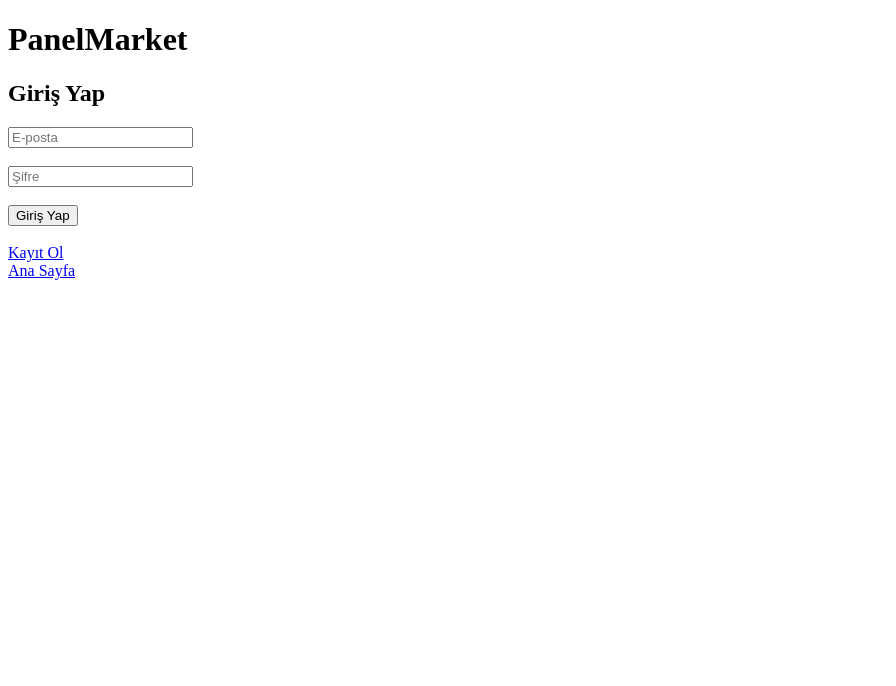
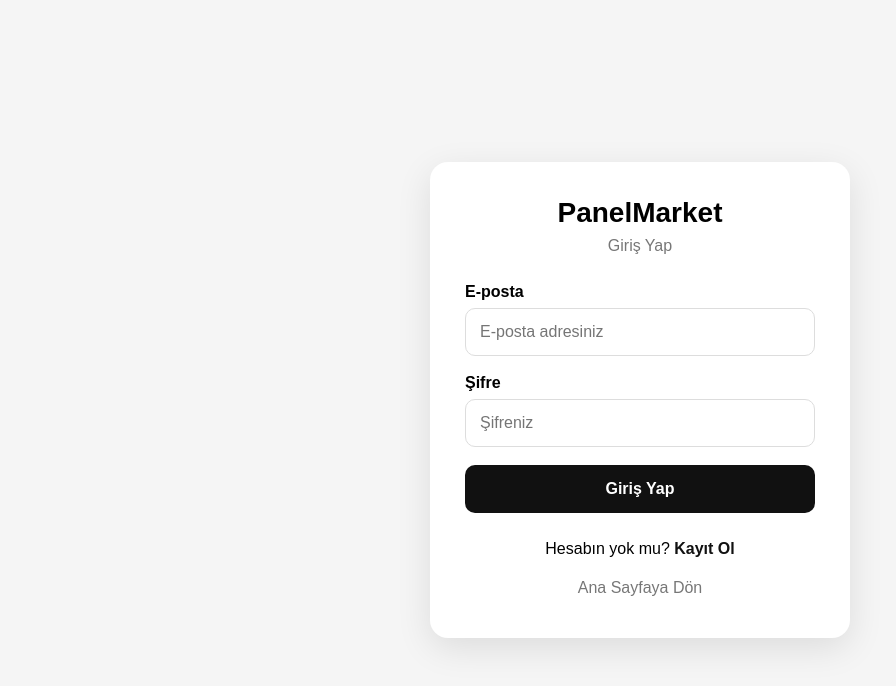
Before and after one commit to gsgs0404900-star/panelmarket-project, a website: page login.html in a window 1280 px wide. Shown: the whole page, without its empty margins (0-896 px from the left). Drawn offline with Linux system fonts and the light colour scheme.

Commit message:
Update login.html

```diff
--- a/login.html
+++ b/login.html
@@ -4,27 +4,144 @@
   <meta charset="UTF-8">
   <meta name="viewport" content="width=device-width, initial-scale=1.0">
   <title>Giriş Yap - PanelMarket</title>
+
+  <style>
+    * {
+      box-sizing: border-box;
+    }
+
+    body {
+      margin: 0;
+      min-height: 100vh;
+      display: flex;
+      align-items: center;
+      justify-content: center;
+      background: #f5f5f5;
+      font-family: Arial, Helvetica, sans-serif;
+    }
+
+    .box {
+      width: 100%;
+      max-width: 420px;
+      margin: 20px;
+      padding: 35px;
+      background: #fff;
+      border-radius: 18px;
+      box-shadow: 0 10px 35px rgba(0,0,0,.10);
+    }
+
+    h1 {
+      margin: 0 0 8px;
+      text-align: center;
+      font-size: 28px;
+    }
+
+    .subtitle {
+      margin: 0 0 28px;
+      text-align: center;
+      color: #777;
+    }
+
+    label {
+      display: block;
+      margin: 0 0 7px;
+      font-weight: 600;
+    }
+
+    input {
+      width: 100%;
+      height: 48px;
+      padding: 0 14px;
+      margin-bottom: 18px;
+      border: 1px solid #ddd;
+      border-radius: 10px;
+      font-size: 16px;
+      outline: none;
+    }
+
+    input:focus {
+      border-color: #111;
+    }
+
+    button {
+      width: 100%;
+      height: 48px;
+      border: 0;
+      border-radius: 10px;
+      background: #111;
+      color: white;
+      font-size: 16px;
+      font-weight: 600;
+      cursor: pointer;
+    }
+
+    button:hover {
+      opacity: .9;
+    }
+
+    .links {
+      margin-top: 22px;
+      text-align: center;
+      line-height: 1.8;
+    }
+
+    a {
+      color: #111;
+      text-decoration: none;
+      font-weight: 600;
+    }
+
+    .back {
+      display: block;
+      margin-top: 10px;
+      color: #777;
+      font-weight: normal;
+    }
+  </style>
 </head>
+
 <body>
 
-  <h1>PanelMarket</h1>
-  <h2>Giriş Yap</h2>
+  <main class="box">
+    <h1>PanelMarket</h1>
+    <p class="subtitle">Giriş Yap</p>
 
-  <form>
-    <input type="email" placeholder="E-posta" required>
-    <br><br>
+    <form id="loginForm">
+      <label for="email">E-posta</label>
+      <input
+        id="email"
+        type="email"
+        placeholder="E-posta adresiniz"
+        autocomplete="email"
+        required
+      >
 
-    <input type="password" placeholder="Şifre" required>
-    <br><br>
+      <label for="password">Şifre</label>
+      <input
+        id="password"
+        type="password"
+        placeholder="Şifreniz"
+        autocomplete="current-password"
+        required
+      >
 
-    <button type="submit">Giriş Yap</button>
-  </form>
+      <button type="submit">Giriş Yap</button>
+    </form>
 
-  <br>
+    <div class="links">
+      Hesabın yok mu?
+      <a href="./register.html">Kayıt Ol</a>
 
-  <a href="./register.html">Kayıt Ol</a>
-  <br>
-  <a href="./index.html">Ana Sayfa</a>
+      <a class="back" href="./index.html">Ana Sayfaya Dön</a>
+    </div>
+  </main>
+
+  <script>
+    document.getElementById("loginForm").addEventListener("submit", function(event) {
+      event.preventDefault();
+      alert("Giriş sistemi hazır.");
+    });
+  </script>
 
 </body>
 </html>
```
